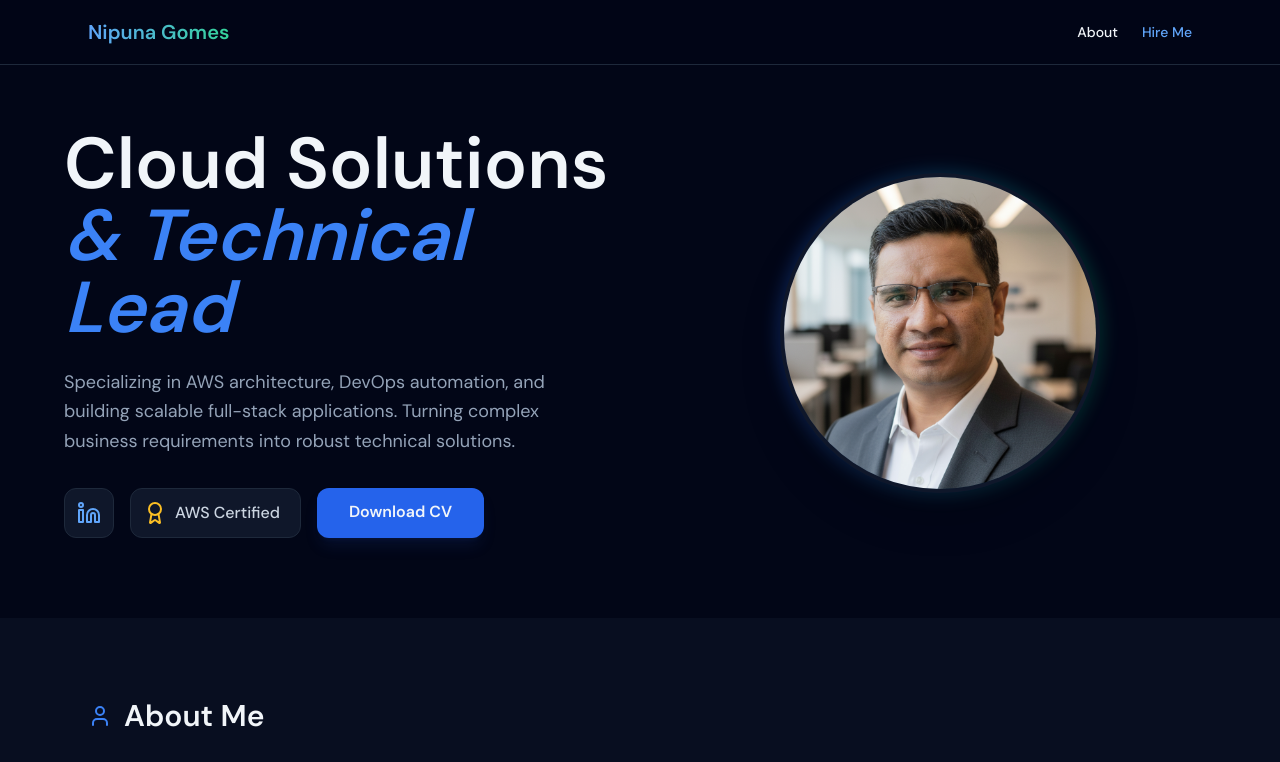
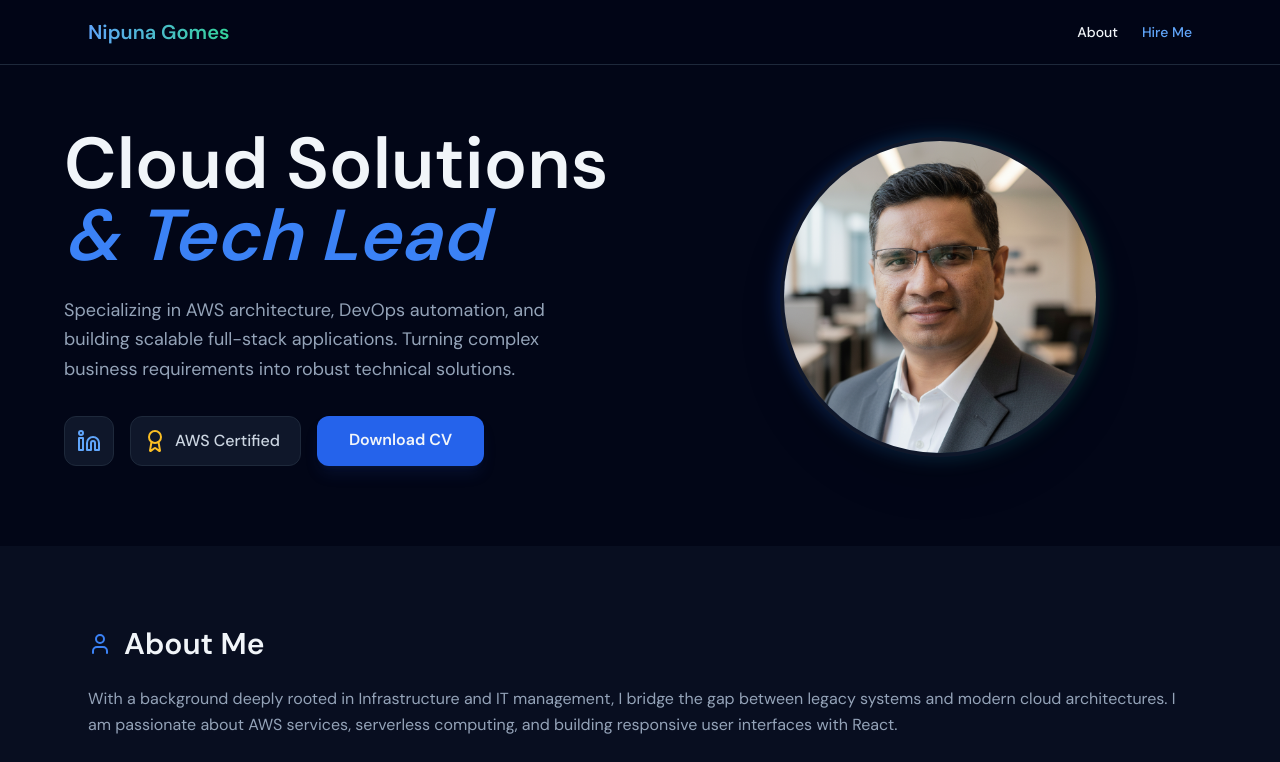
Before and after one commit to dkcngomes/dkcngomes-portfolio, a React (Create React App) app: page / in a window 1280 px wide. Shown: the top 762 px of the page. Built offline with nearby package versions, Linux system fonts and the light colour scheme.

Commit message:
dev branch initial commit

```diff
--- a/src/App.jsx
+++ b/src/App.jsx
@@ -34,7 +34,7 @@ const Portfolio = () => {
           <div className="order-2 md:order-1">
             <h1 className="text-5xl md:text-7xl font-extrabold mb-6">
               Cloud Solutions <br />
-              <span className="text-blue-500 italic">& Technical Lead</span>
+              <span className="text-blue-500 italic">& Tech Lead</span>
             </h1>
             <p className="text-slate-400 text-lg mb-8 max-w-lg leading-relaxed">
               Specializing in AWS architecture, DevOps automation, and building scalable full-stack applications.
```
